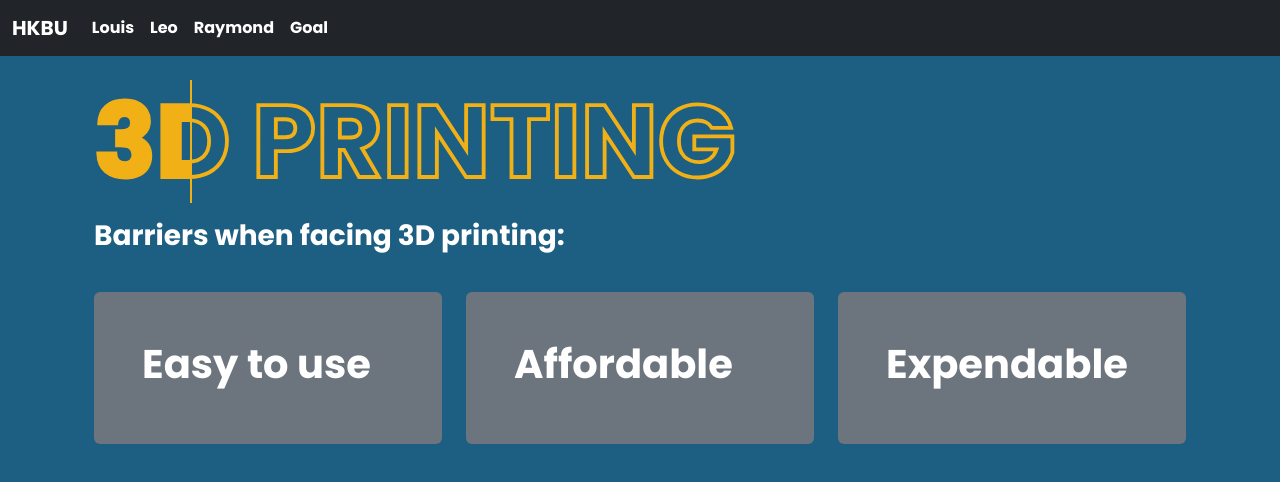
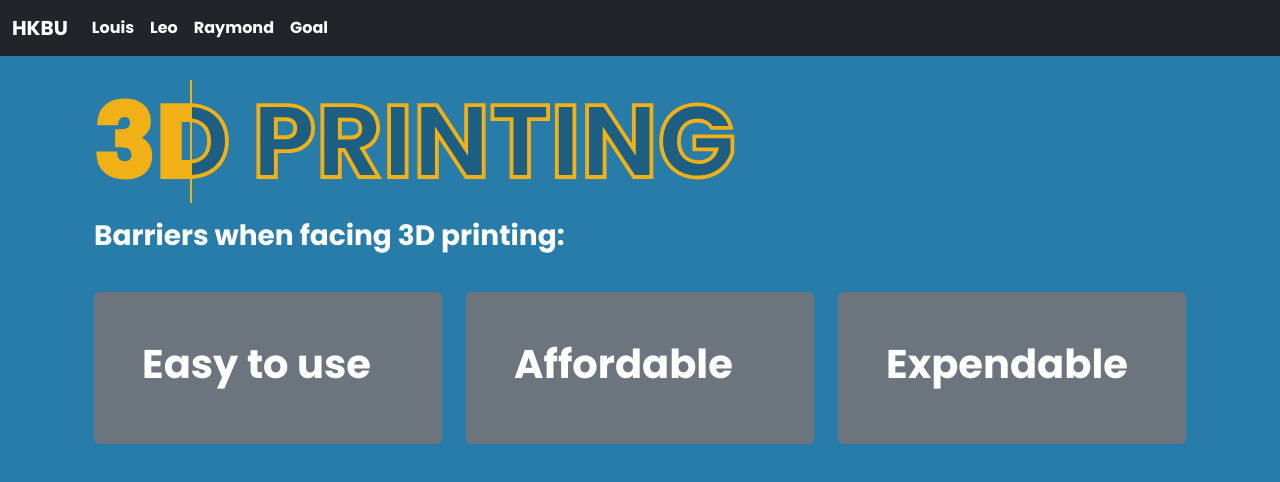
Before and after one commit to leoleo1222/landing-web-3dprinter, a Vue app: page /louis in a window 1280 px wide. Shown: the top 482 px of the page. Built offline with nearby package versions, Linux system fonts and the light colour scheme; what vue3-apexcharts would draw is missing.

Commit message:
bgComp-change

```diff
--- a/src/components/BgComp.vue
+++ b/src/components/BgComp.vue
@@ -55,7 +55,7 @@ export default {
 }
 
 body {
-  background: #1c5f83;
+  background: #277ca9;
 }
 
 .textbox {
```
